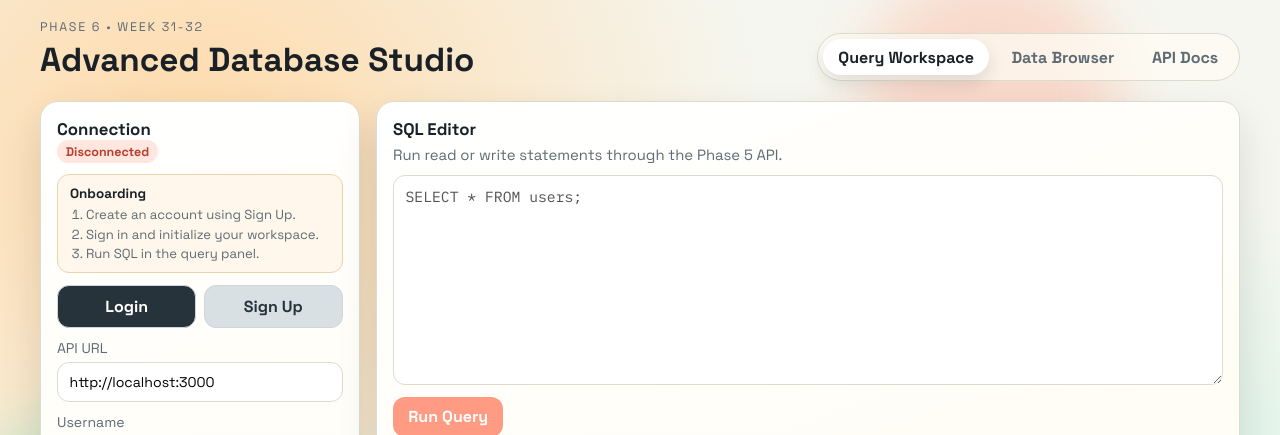
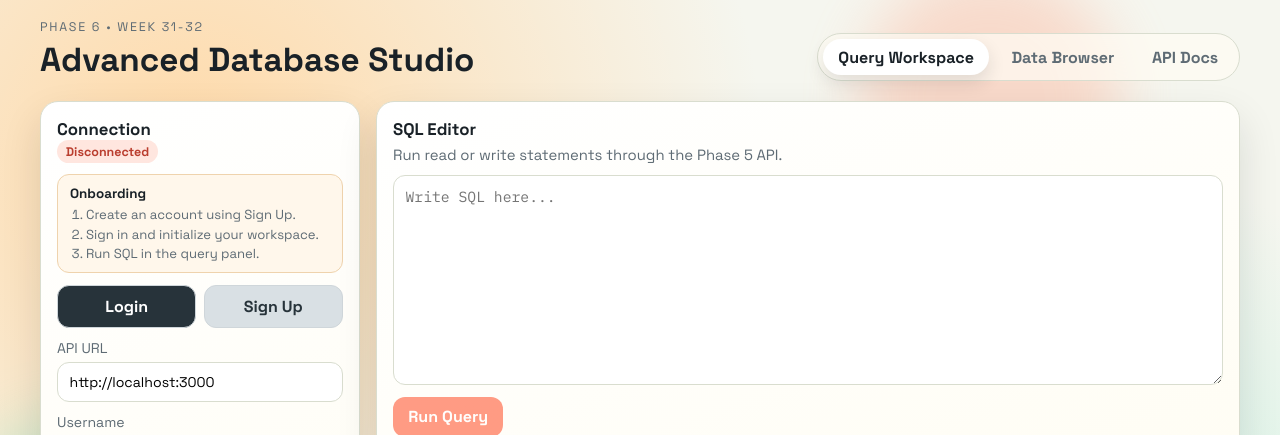
Before and after one commit to TabotCharlesBessong/advanced_database, a React (Vite) app in the folder ui/: page / in a window 1280 px wide. Shown: the top 435 px of the page. Built offline with nearby package versions, Linux system fonts and the light colour scheme.

Commit message:
Update README and components for enhanced UI features and SQL editor improvements

```diff
--- a/ui/src/components/QueryResult.tsx
+++ b/ui/src/components/QueryResult.tsx
@@ -2,6 +2,7 @@ import { ResultGrid } from './ResultGrid';
 
 interface QueryResultProps {
   result: unknown;
+  showRawResult?: boolean;
 }
 
 function hasRowArray(
@@ -15,13 +16,14 @@ function hasRowArray(
   return Array.isArray(candidate.rows);
 }
 
-export function QueryResult({ result }: QueryResultProps) {
+export function QueryResult({ result, showRawResult = true }: QueryResultProps) {
   const rows = hasRowArray(result) ? result.rows : null;
 
   return (
     <>
       {rows && <ResultGrid rows={rows} title="Query Result Grid" />}
 
+      {showRawResult && (
         <section className="panel result-panel">
           <header className="panel-header compact">
             <h2>Raw Result</h2>
@@ -29,6 +31,7 @@ export function QueryResult({ result }: QueryResultProps) {
 
           <pre className="result-view">{JSON.stringify(result, null, 2)}</pre>
         </section>
+      )}
     </>
   );
 }
--- a/ui/src/components/SqlEditor.tsx
+++ b/ui/src/components/SqlEditor.tsx
@@ -1,16 +1,24 @@
-import { FormEvent, useState } from 'react';
+import { FormEvent } from 'react';
 
 interface SqlEditorProps {
   busy: boolean;
   disabled: boolean;
+  sql: string;
+  wrapSql: boolean;
+  fontSize: number;
+  onChange: (sql: string) => void;
   onRun: (sql: string) => Promise<void>;
 }
 
-const STARTER_SQL = `SELECT * FROM users;`;
-
-export function SqlEditor({ busy, disabled, onRun }: SqlEditorProps) {
-  const [sql, setSql] = useState(STARTER_SQL);
-
+export function SqlEditor({
+  busy,
+  disabled,
+  sql,
+  wrapSql,
+  fontSize,
+  onChange,
+  onRun,
+}: SqlEditorProps) {
   const handleSubmit = async (event: FormEvent<HTMLFormElement>) => {
     event.preventDefault();
     await onRun(sql);
@@ -26,11 +34,12 @@ export function SqlEditor({ busy, disabled, onRun }: SqlEditorProps) {
       <form onSubmit={handleSubmit} className="sql-form">
         <textarea
           value={sql}
-          onChange={(e) => setSql(e.target.value)}
+          onChange={(e) => onChange(e.target.value)}
           spellCheck={false}
           disabled={disabled || busy}
           placeholder="Write SQL here..."
           aria-label="SQL editor"
+          style={{ fontSize: `${fontSize}px`, whiteSpace: wrapSql ? 'pre-wrap' : 'pre' }}
         />
 
         <div className="button-row">
```
Also changed, not shown: 2 other files (tests, documents, lock files or other folders). Lines whose indentation alone changed are shown as unchanged.
